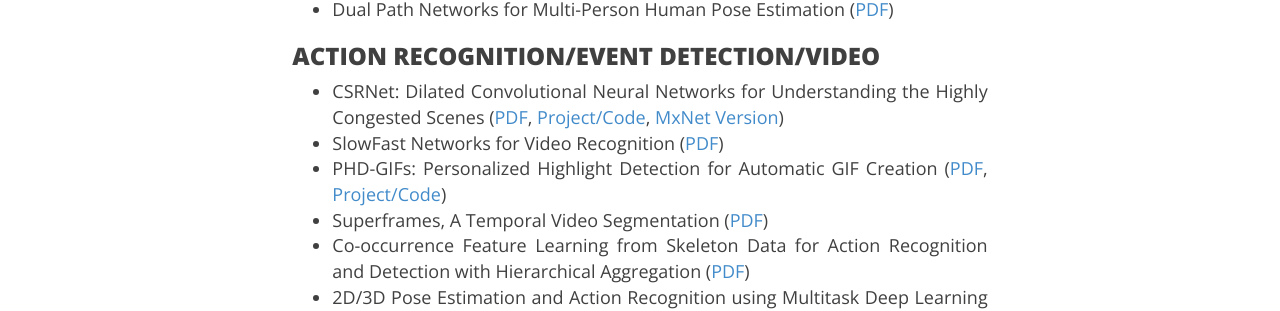
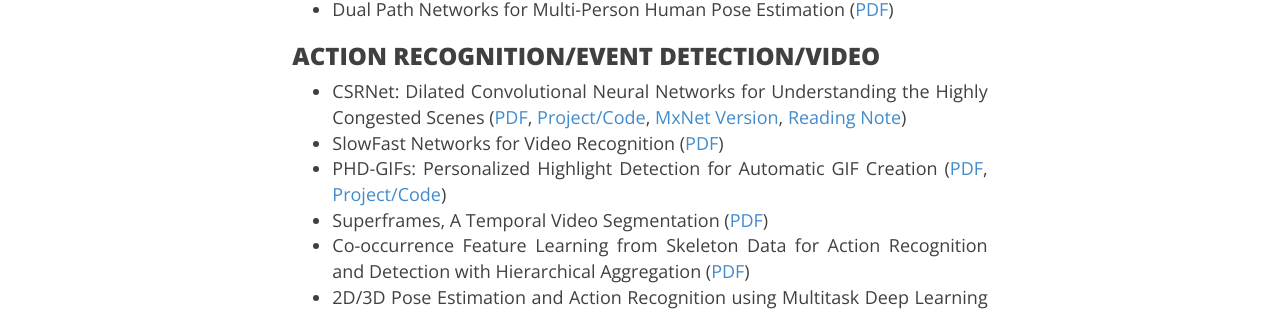
Before and after one commit to joshua19881228/joshua19881228.github.io, a Jekyll site: the page built from _posts/Computer_Vision/2016-08-25-my-jumble-of-computer-vision.md, in a window 1280 px wide and 900 px high, scrolled down 9934 px. Shown: the part 155-466 px from the top of the window. Built offline with Jekyll 4.4.1, drawn with Linux system fonts in a browser that asks for light colours; nearby versions of some CDN libraries; formulas are drawn with MathJax 3; comment, search, counter and statistics services are not loaded.

Commit message:
add reading note for CSRNet

```diff
--- a/_posts/Computer_Vision/2016-08-25-my-jumble-of-computer-vision.md
+++ b/_posts/Computer_Vision/2016-08-25-my-jumble-of-computer-vision.md
@@ -246,7 +246,7 @@
 
 ### ACTION RECOGNITION/EVENT DETECTION/VIDEO ###
 
-* CSRNet: Dilated Convolutional Neural Networks for Understanding the Highly Congested Scenes ([PDF](https://arxiv.org/abs/1802.10062), [Project/Code](https://github.com/leeyeehoo/CSRNet), [MxNet Version](https://github.com/wkcn/CSRNet-mx))
+* CSRNet: Dilated Convolutional Neural Networks for Understanding the Highly Congested Scenes ([PDF](https://arxiv.org/abs/1802.10062), [Project/Code](https://github.com/leeyeehoo/CSRNet), [MxNet Version](https://github.com/wkcn/CSRNet-mx), [Reading Note](https://joshua19881228.github.io/2019-04-14-CSRNet/))
 * SlowFast Networks for Video Recognition ([PDF](https://arxiv.org/abs/1812.03982))
 * PHD-GIFs: Personalized Highlight Detection for Automatic GIF Creation ([PDF](https://arxiv.org/abs/1804.06604), [Project/Code](https://github.com/gyglim/personalized-highlights-dataset))
 * Superframes, A Temporal Video Segmentation ([PDF](https://arxiv.org/abs/1804.06642))
```
